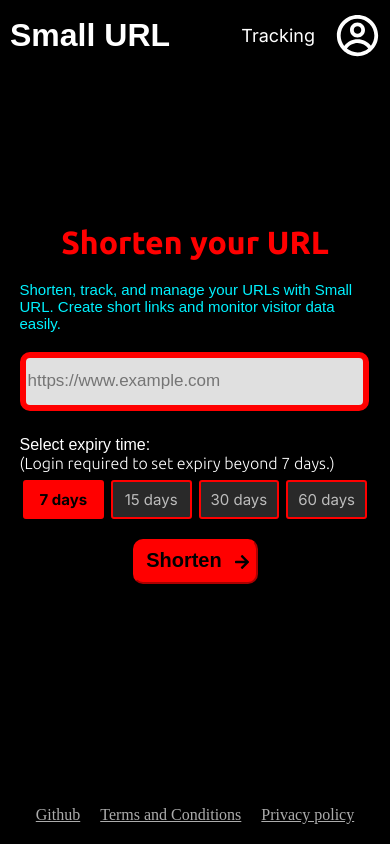
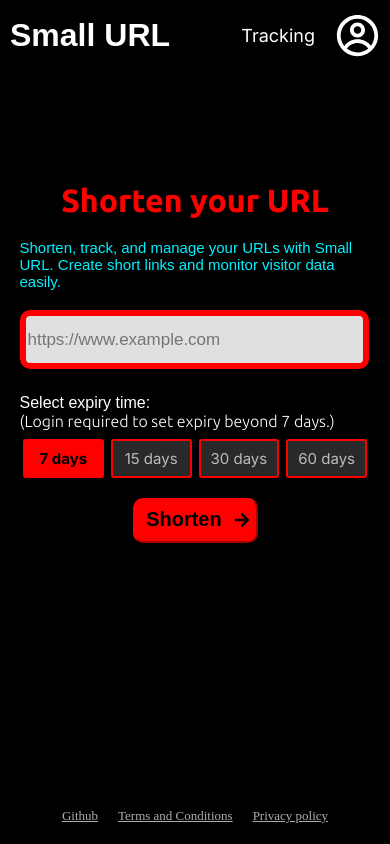
Before and after one commit to sathwikv2005/smallURL, a React (Create React App) app: page / in a window 390 px wide. Built offline with nearby package versions, Linux system fonts and the light colour scheme; no server answers; a web font is replaced by a local one.

Commit message:
CSS improvements for mobile devices

```diff
--- a/src/index.css
+++ b/src/index.css
@@ -686,10 +686,31 @@
 	border-bottom: 2px solid white;
 }
 
+footer {
+	margin-top: auto;
+	display: flex;
+	flex-direction: row;
+	justify-content: center;
+	text-align: center;
+	gap: 20px;
+	padding: 20px;
+}
+footer a {
+	color: rgb(172, 172, 172);
+	text-align: center;
+}
+#root {
+	min-height: 100vh;
+	min-height: -webkit-fill-available;
+	display: flex;
+	flex-direction: column;
+}
+
 @media (max-width: 961px) {
 	.navbar {
 		padding: 15px 10px;
 	}
+
 	.nav--right-items a {
 		padding: 0px 10px;
 	}
@@ -707,6 +728,9 @@
 }
 
 @media (max-width: 641px) {
+	.home {
+		height: 30vh;
+	}
 	.home--form {
 		display: flex;
 		flex-direction: column;
@@ -814,28 +838,11 @@
 	.urls--h3 {
 		font-size: 20px;
 	}
+	footer a {
+		font-size: 13px;
+	}
 }
 
 .display--block {
 	display: flex !important;
 }
-
-footer {
-	position: relative;
-	margin-top: auto;
-	display: flex;
-	flex-direction: row;
-	justify-content: center;
-	text-align: center;
-	gap: 20px;
-	padding: 20px;
-}
-footer a {
-	color: rgb(172, 172, 172);
-	text-align: center;
-}
-#root {
-	min-height: 100vh;
-	display: flex;
-	flex-direction: column;
-}
```
